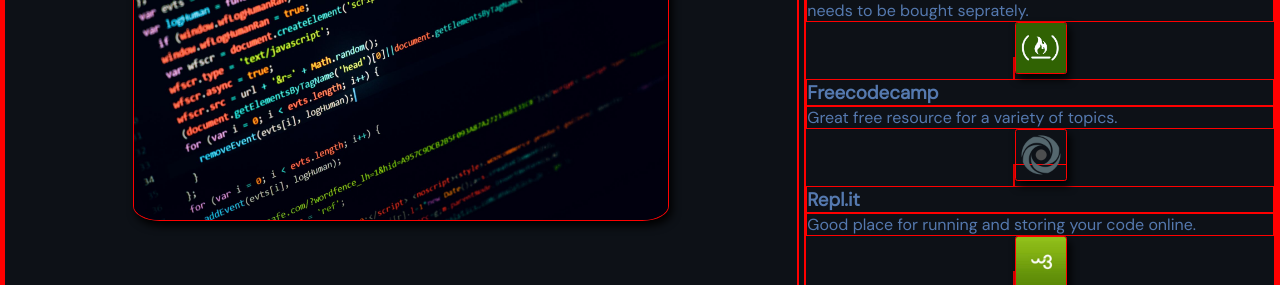
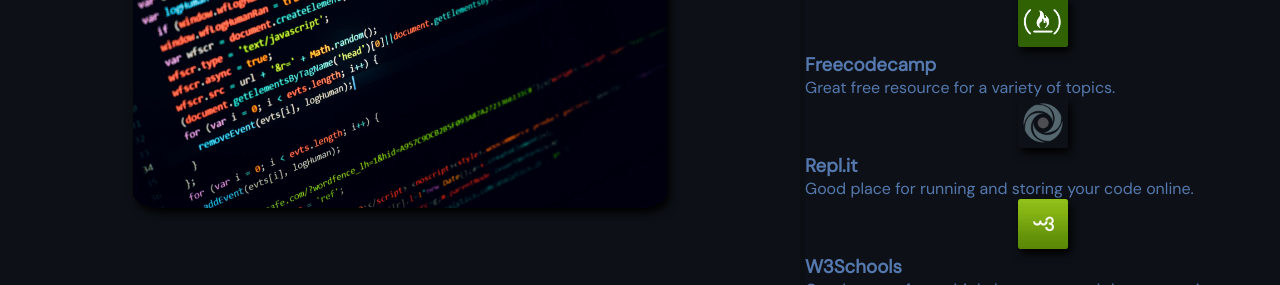
Before and after one commit to JonKali9/Portifolio, a plain HTML site: page index.html in a window 1280 px wide. Shown: the part 519-804 px from the top of the page. Drawn offline with Linux system fonts and the light colour scheme.

Commit message:
Added a couple changes.

```diff
--- a/index.html
+++ b/index.html
@@ -55,7 +55,6 @@
             <div id="sidebar">
                 <div id="resources">
                     <h2>Resources</h2>
-                    <div id="resources-grid">
                     <a class="resource" href="https://www.codecademy.com/">
                         <img src="./media/resource icons/codecademy.png">
                         <h3>Codecademy</h3>
@@ -97,7 +96,6 @@
                         <p>Good for programming exercises, and building your logical thinking.</p>
                     </a>
                 </div>
-                </div>
                 <div id="contact">
                     <h2>Contact me</h2>
                     <p>jonkali@protonmail.com</p>
--- a/styles.css
+++ b/styles.css
@@ -2,7 +2,6 @@
 * {
     margin: 0;
     padding: 0;
-    border: red 1px solid;
 }
 body {
     color: #5579af;
@@ -153,9 +152,6 @@ header p {
     font-size: 35px;
     text-decoration: underline;
 }
-#resources-grid {
-
-}
 .resource {
     text-decoration: none;
     text-align: left;
```
Lines whose indentation alone changed are shown as unchanged.
